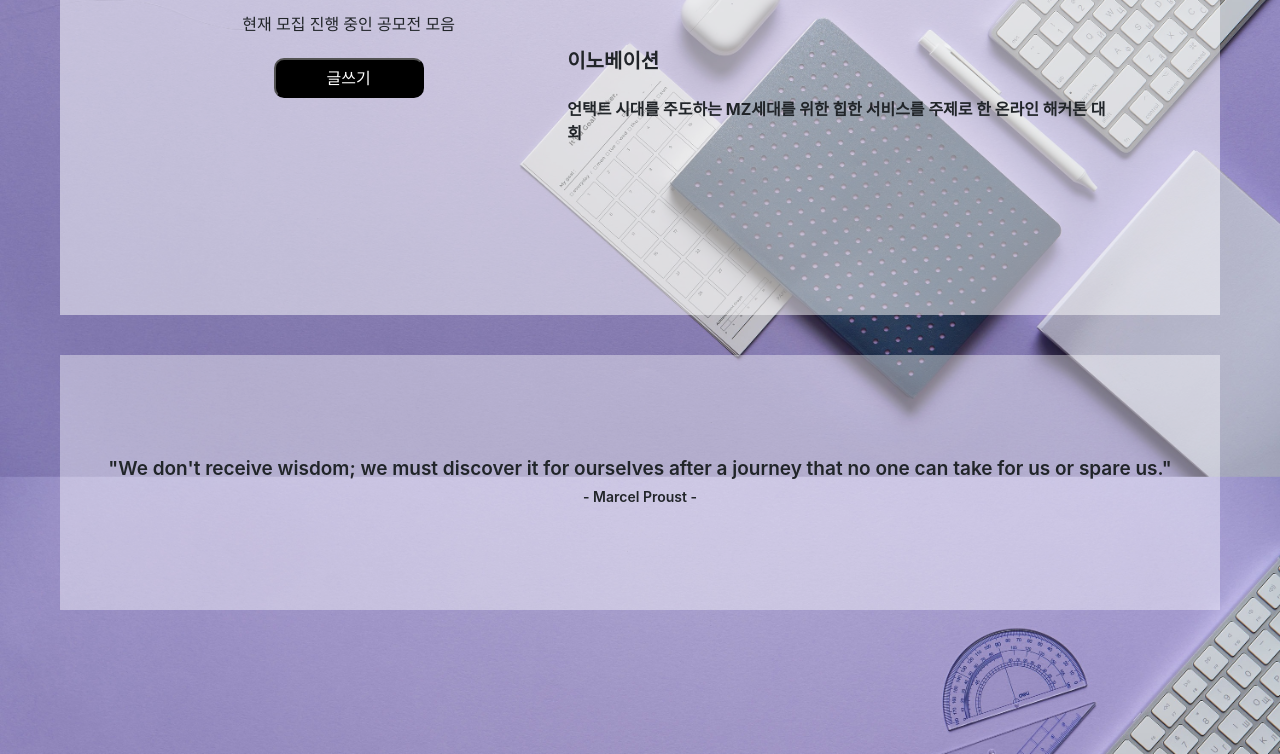
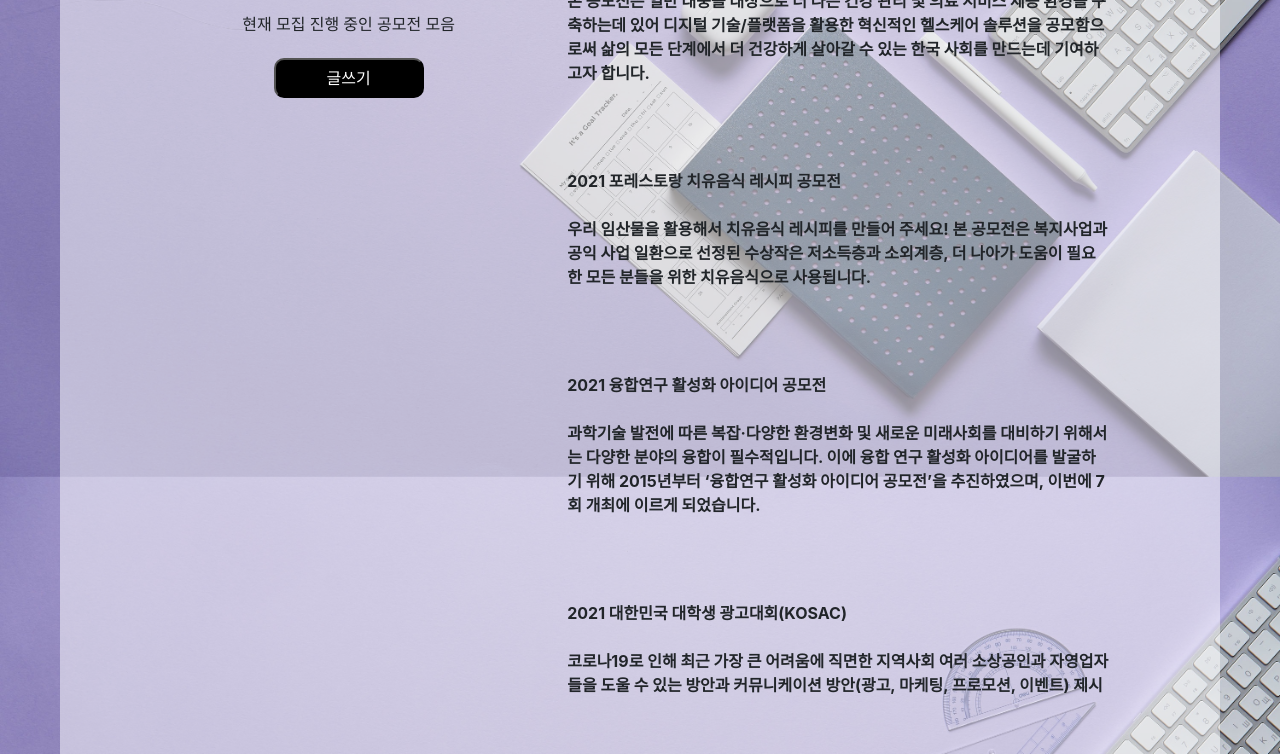
Before and after one commit to 00dbgpdnjs/mole, a plain HTML site: page contest.html in a window 1280 px wide. Shown: the part 377-1131 px from the top of the page. Drawn offline with nearby package versions, Linux system fonts and the light colour scheme.

Commit message:
Add files via upload

```diff
--- a/contest.html
+++ b/contest.html
@@ -10,9 +10,9 @@
     <!-- css is more important that bootstrap -->
     <link rel="stylesheet" href="basic.css">
     <link rel="stylesheet" href="layout.css">
-    <script src="src/search.js" defer></script>
     <script src="src/headerFooter.js" defer></script>
     <script src="src/quotes.js" defer></script>
+    <script src="src/contest.js" defer></script>
 </head>
 <body>
     <div class="top"></div>
@@ -25,16 +25,7 @@
                     <button onclick="location.href='writing.html'">글쓰기</button>
                 </div>
                 <div class = "content">
-                    <ul>
-                        <li>
-                            <h6>오아기스 해커톤</h6>
-                            <p>호남지역 대학생 네트워크 제 2회 오아시스 해커톤 대회</p>
-                        </li>
-                        <li>
-                            <h6>이노베이션</h6>
-                            <p>언택트 시대를 주도하는 MZ세대를 위한 힙한 서비스를 주제로 한 온라인 해커톤 대회</p>
-                        </li>
-                    </ul>
+                    <ul class="items"></ul>
                 </div>
             </div>
         </section>
--- /dev/null
+++ b/data/contest.json
@@ -0,0 +1,28 @@
+{
+    "items": [
+      {
+        "제목": "제 4회 비아트리스 디지털 오픈 이노베이션 공모전",
+        "내용": "본 공모전은 일반 대중을 대상으로 더 나은 건강 관리 및 의료 서비스 제공 환경을 구축하는데 있어 디지털 기술/플랫폼을 활용한 혁신적인 헬스케어 솔루션을 공모함으로써 삶의 모든 단계에서 더 건강하게 살아갈 수 있는 한국 사회를 만드는데 기여하고자 합니다."
+      },
+      {
+        "제목": "2021 포레스토랑 치유음식 레시피 공모전",
+        "내용": "우리 임산물을 활용해서 치유음식 레시피를 만들어 주세요! 본 공모전은 복지사업과 공익 사업 일환으로 선정된 수상작은 저소득층과 소외계층, 더 나아가 도움이 필요한 모든 분들을 위한 치유음식으로 사용됩니다."
+      },
+      {
+        "제목": "2021 융합연구 활성화 아이디어 공모전",
+        "내용": "과학기술 발전에 따른 복잡‧다양한 환경변화 및 새로운 미래사회를 대비하기 위해서는 다양한 분야의 융합이 필수적입니다. 이에 융합 연구 활성화 아이디어를 발굴하기 위해 2015년부터 ‘융합연구 활성화 아이디어 공모전’을 추진하였으며, 이번에 7회 개최에 이르게 되었습니다."
+      },
+      {
+        "제목": "2021 대한민국 대학생 광고대회(KOSAC)",
+        "내용": "코로나19로 인해 최근 가장 큰 어려움에 직면한 지역사회 여러 소상공인과 자영업자들을 도울 수 있는 방안과 커뮤니케이션 방안(광고, 마케팅, 프로모션, 이벤트) 제시"
+      },
+      {
+        "제목": "2021 경상북도 동해안 인생샷 장소 찾기 공모전",
+        "내용": "<하이~! 에이치하이 여긴 몰랐지?> 나만 알고 있었던, 혹은 나만 알고 싶었던 경상북도 동해안 5개 시군의 숨겨진 인생샷 스팟을 발굴 및 사진을 공유해주세요! 여러분만의 감성이 담긴 경북 동해안 인생샷 스팟을 발굴하고, 그 사진을 공유해 공모전에 참여해주세요! 공모전 상세 내용은 다음과 같습니다."
+      },
+      {
+        "제목": "2021 SK LOOKIE 하반기 신입구성원 모집",
+        "내용": "LOOKIE는 루키프러너쉽(LOOKIE + Entrepreneuship)을 기반으로 사회문제를 해결하는 소셜 이노베이터 양성 동아리입니다. 전국 30개 대학의 루키 동아리에서 함께 사회를 혁신해 나갈 신입 구성원을 모집합니다."
+      }
+    ]
+  }
--- /dev/null
+++ b/src/contest.js
@@ -0,0 +1,29 @@
+// Fetch the items from the JSON file
+function loadItems() {
+    return fetch('data/contest.json')
+      .then(response => response.json())
+      .then(json => json.items);
+  }
+
+  // Update the list with the given items
+  function displayItems(items) {
+    const container = document.querySelector('.items');
+    container.innerHTML = items.map(item => createHTMLString(item)).join('');
+  }
+
+  // Create HTML list item from the given data item
+  function createHTMLString(item) {
+    return `
+      <li class="item"><br>
+        <span class="item__nickname">${item.제목}</span><br><br>
+        <span class="item__description">${item.내용}</span>
+      </li>
+      `;
+  }
+
+  // main
+  loadItems()
+    .then(items => {
+      displayItems(items);
+    })
+    .catch(console.log); // error msg
```
Also changed, not shown: club.html (+0 -1 lines), community.html (+0 -1 lines), index.html (+0 -8 lines), index_2.html (+0 -8 lines), join.html (+0 -1 lines), login.html (+0 -1 lines), src/main.js (+0 -20 lines), study.html (+0 -1 lines).
